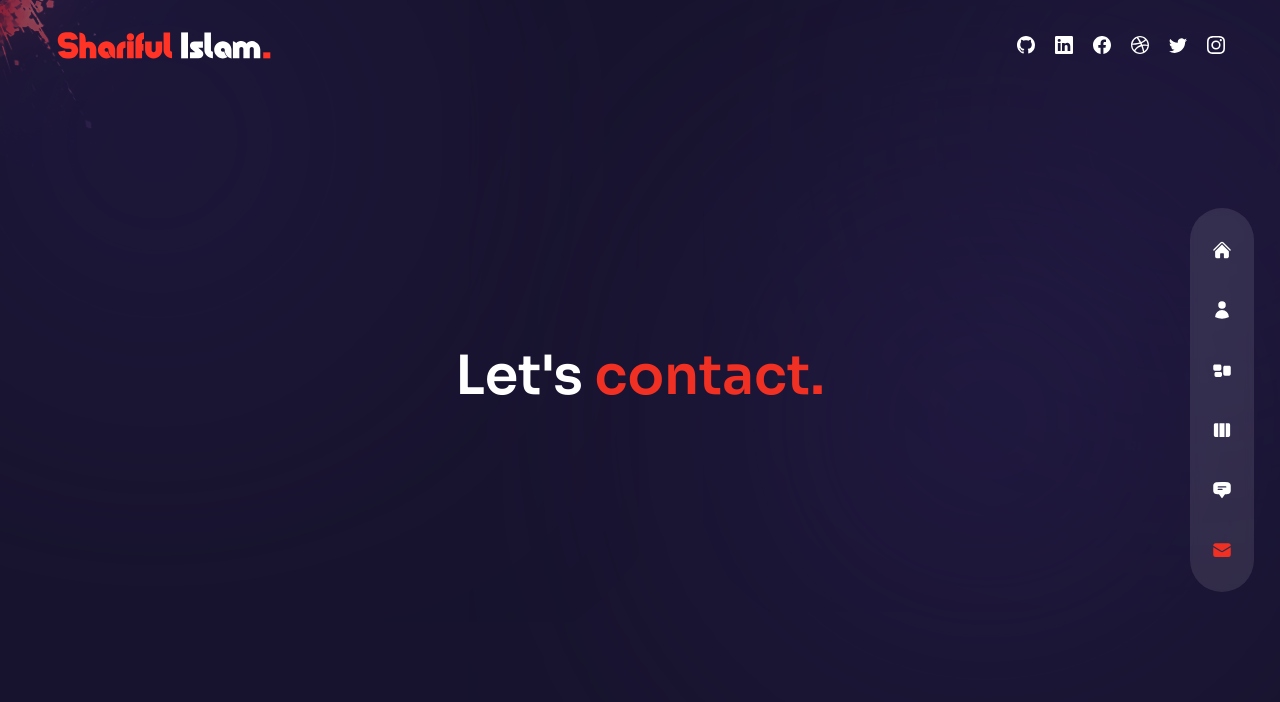
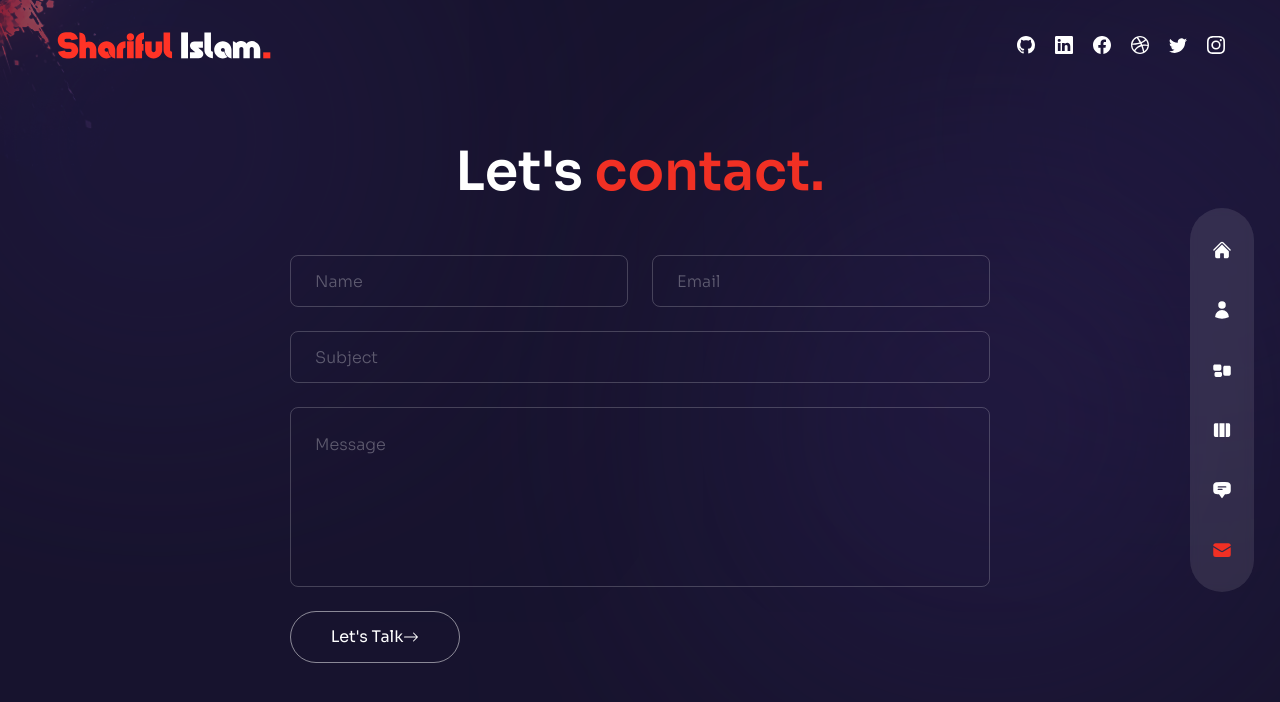
Before and after one commit to shariful10/Next-Portfolio, a Next.js app: page /contact in a window 1280 px wide. Shown: the top 702 px of the page. Built offline with nearby package versions, Linux system fonts and the light colour scheme.

Commit message:
Contact Form Implemented On Contact Page

```diff
--- a/pages/contact/index.js
+++ b/pages/contact/index.js
@@ -1,13 +1,35 @@
+import { BsArrowRight } from "react-icons/bs";
 
 const Contact = () => {
-	return <div className="h-screen bg-primary/30">
-		<div className="container mx-auto py-32 text-center xl:text-left flex items-center justify-center h-full">
-			<div className="">
-				{/* <===<<=== Text ===>>===>  */}
-				<h2 className="h2 text-center mb-12">Let&apos;s <span className="text-accent">contact.</span> </h2>
+	return (
+		<div className="h-screen bg-primary/30">
+			<div className="container mx-auto py-32 text-center xl:text-left flex items-center justify-center h-full">
+				<div className="flex flex-col w-full max-w-[700px]">
+					{/* <===<<=== Text ===>>===>  */}
+					<h2 className="h2 text-center mb-12">
+						Let&apos;s <span className="text-accent">contact.</span>
+					</h2>
+					{/* <===<<=== Form ===>>===> */}
+					<form className="flex-1 flex flex-col gap-6 w-full mx-auto">
+						{/* <===<<=== Input Group ===>>===> */}
+						<div className="flex gap-x-6 w-full">
+							<input type="text" placeholder="name" className="input" />
+							<input type="text" placeholder="email" className="input" />
+						</div>
+						<input type="text" placeholder="Subject" className="input" />
+						<textarea
+							placeholder="Message"
+							className="textarea"
+						></textarea>
+						<button className="btn rounded-full border border-white/50 max-w-[170px] px-8 transition-all duration-300 flex items-center justify-center overflow-hidden hover:border-accent group">
+							<span className="group-hover:-translate-y-[120px] group-hover:opacity-0 transition-all duration-500">Let&apos;s Talk</span>
+							<BsArrowRight className="" />
+						</button>
+					</form>
+				</div>
 			</div>
 		</div>
-	</div>;
+	);
 };
 
 export default Contact;
```
